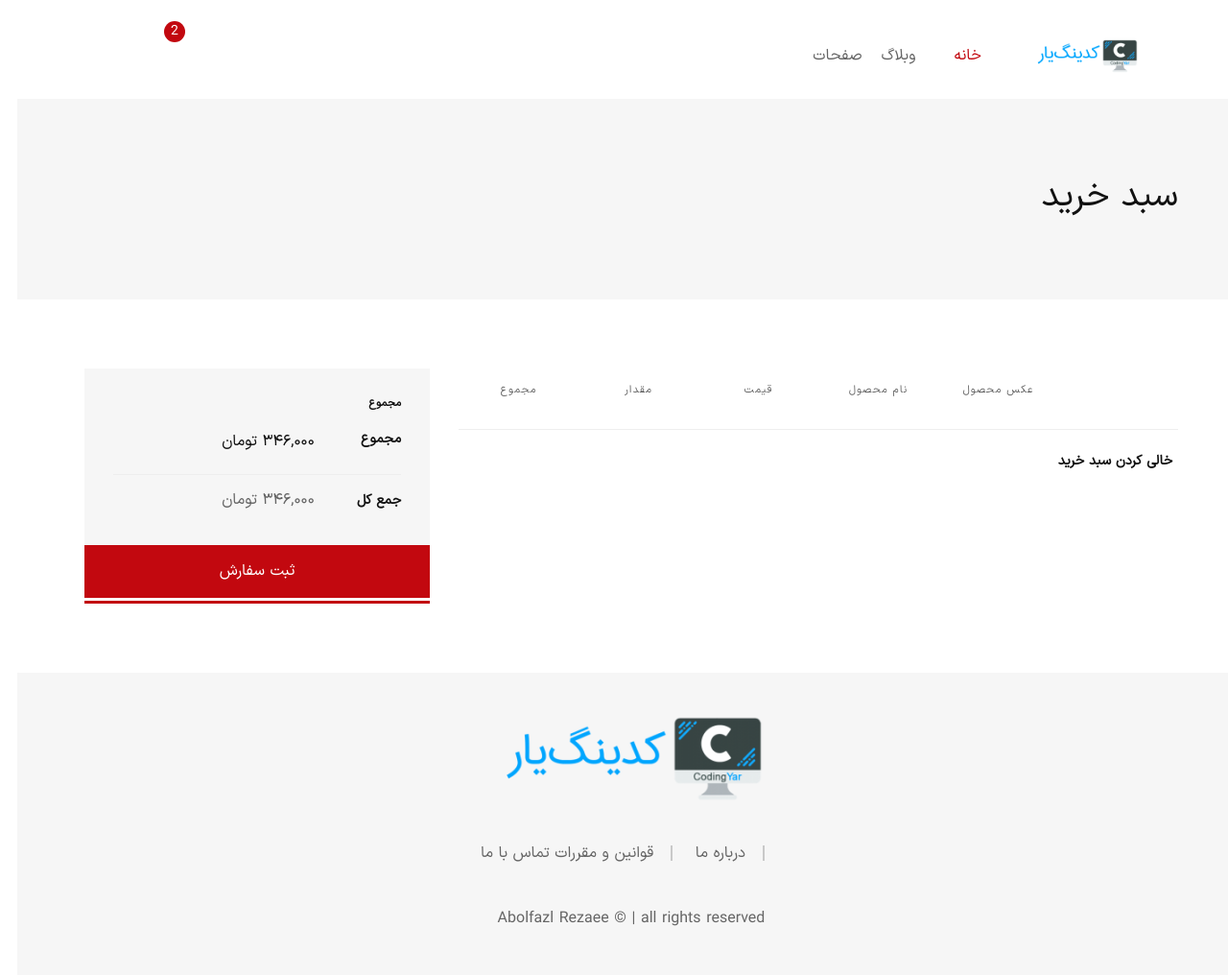
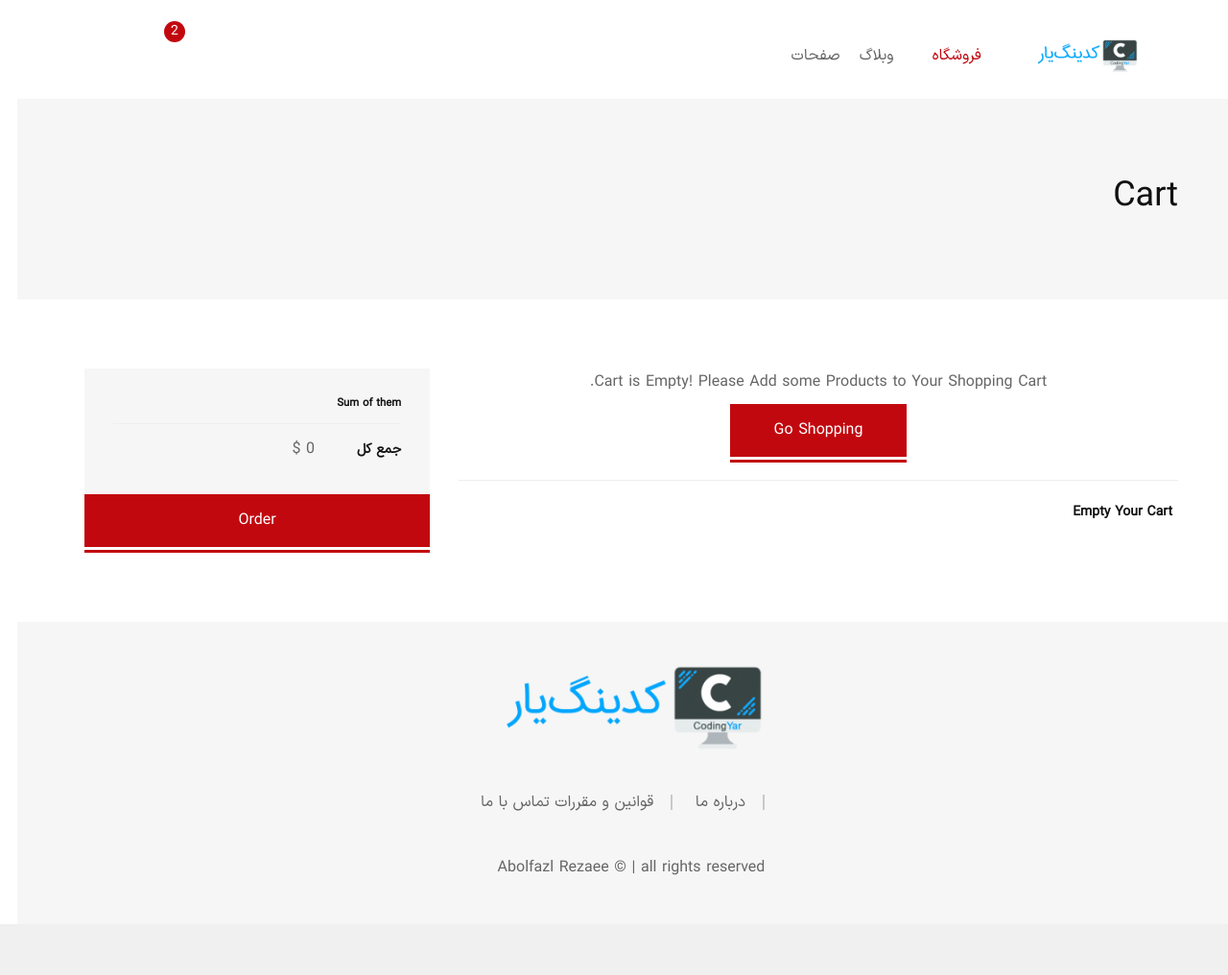
Before and after one commit to AboulfazlRezaee/OnlineShop, a Django app: page /cart/ in a window 1280 px wide. Shown: the whole page at 96% size. After the commit the page ends 963 px from the top, so only its background shows below. Run offline with Django 4.2, Linux system fonts and the light colour scheme; lists and menus that the app fills with data are empty; parts of the project's set-up code (start-up, migrations or seed data) failed here and were passed over; some libraries are stand-ins or nearby versions; some web fonts are replaced.

Commit message:
add trans to cart app

```diff
--- a/cart/cart.py
+++ b/cart/cart.py
@@ -1,3 +1,6 @@
+from django.contrib import messages
+from django.utils.translation import gettext as _
+
 from products.models import Product
 
 
@@ -30,6 +33,8 @@
             self.cart[product_id]['quantity'] = quantity
         else:
             self.cart[product_id]['quantity'] += quantity
+
+        messages.success(self.request, _('Product Successfully added to Your Cart.'))
         self.save()
 
     def save(self):
@@ -48,6 +53,8 @@
 
         if product_id in self.cart:
             del self.cart[product_id]
+
+            messages.warning(self.request, _('Product Successfully removed from Your Cart.'))
             self.save()
 
     def __iter__(self):
@@ -63,6 +70,7 @@
             cart[str(product.id)]['product_obj'] = product
 
         for item in cart.values():
+            item['total_price'] = item['product_obj'].price * item['quantity']
             yield item
 
     def __len__(self):
@@ -85,6 +93,5 @@
         Get the total price of all items in the cart
         """
         product_ids = self.cart.keys()
-        products = Product.objects.filter(id__in=product_ids)
 
-        return sum(product.price for product in products)
+        return sum(item['quantity'] * item['product_obj'].price for item in self.cart.values())
--- a/cart/templates/cart/cart_detail.html
+++ b/cart/templates/cart/cart_detail.html
@@ -5,7 +5,7 @@
 {% load crispy_forms_tags %}
 {% load comment_tags %}
 
-{% block page_title %}Cart Detail{% endblock page_title %}
+{% block page_title %}{% trans 'Cart Detail' %}{% endblock page_title %}
 
 {% block content %}
 
@@ -19,7 +19,7 @@
                 <div class="row">
                     <div class="col-12">
                         <div class="d-flex justify-content-between align-items-center flex-sm-row flex-column">
-                            <h1 class="page-title">سبد خرید</h1>
+                            <h1 class="page-title">{% trans 'Cart' %}</h1>
                         </div>
                     </div>
                 </div>
@@ -35,6 +35,8 @@
                         <div class="col-lg-8 mb-md--50">
                             <div class="row no-gutters">
                                 <div class="col-12">
+
+                                    {% if cart %}
                                         <div class="table-content table-responsive">
                                             <table class="table text-center">
                                                 <thead>
@@ -85,12 +87,19 @@
                                                                         >
                                                                     </div>
                                                                     {{ item.update_quantity_form.inplace }}
-                                                                <button class="small" type="submit">{% trans 'Update' %}</button>
+                                                                        <i>
+                                                                            <button type="submit" class="mt-3 ml-2" style="border:none; background-color:none;  background:none;">
+                                                                                <svg xmlns="http://www.w3.org/2000/svg" width="16" height="16" fill="currentColor" class="bi bi-arrow-clockwise" viewBox="0 0 16 16">
+                                                                                    <path fill-rule="evenodd" d="M8 3a5 5 0 1 0 4.546 2.914.5.5 0 0 1 .908-.417A6 6 0 1 1 8 2z"/>
+                                                                                    <path d="M8 4.466V.534a.25.25 0 0 1 .41-.192l2.36 1.966c.12.1.12.284 0 .384L8.41 4.658A.25.25 0 0 1 8 4.466"/>
+                                                                                </svg>
+                                                                            </button>
+                                                                        </i>
                                                                 </form>
                                                             </td>
                                                             <td class="product-total-price">
                                                                 <span class="product-price-wrapper">
-                                                                <span class="money">۲۹۶,۰۰۰ تومان</span>
+                                                                    <span class="money">{{ item.total_price }}</span>
                                                                 </span>
                                                             </td>
                                                         </tr>
@@ -99,41 +108,42 @@
                                                 </tbody>
                                             </table>
                                         </div>
+                                    {% else %}
+                                        <div class="text-center">
+                                            <p>{% trans 'Cart is Empty! Please Add some Products to Your Shopping Cart.' %}</p>
+                                            <a href="{% url 'product_list' %}">
+                                                <button class="btn btn-bg-red btn-color-white btn-hover-2">{% trans 'Go Shopping' %}</button>
+                                            </a>
+                                        </div>
+                                    {% endif %}
+
                                 </div>
                             </div>
                             <div class="row no-gutters border-top pt--20 mt--20">
                                 <div class="col-sm-6 text-sm-right">
-                                    <button type="submit" class="cart-form__btn">خالی کردن سبد خرید</button>
+                                    <button type="submit" class="cart-form__btn">{% trans 'Empty Your Cart' %}</button>
                                 </div>
                             </div>
                         </div>
                         <div class="col-lg-4">
                             <div class="cart-collaterals">
                                 <div class="cart-totals">
-                                    <h5 class="font-size-14 font-bold mb--15">مجموع</h5>
+                                    <h5 class="font-size-14 font-bold mb--15">{% trans 'Sum of them' %}</h5>
                                     <div class="cart-calculator">
-                                        <div class="cart-calculator__item">
-                                            <div class="cart-calculator__item--head">
-                                                <span>مجموع</span>
-                                            </div>
-                                            <div class="cart-calculator__item--value">
-                                                <span>۳۴۶,۰۰۰ تومان</span>
-                                            </div>
-                                        </div>
                                         <div class="cart-calculator__item order-total">
                                             <div class="cart-calculator__item--head">
                                                 <span>جمع کل</span>
                                             </div>
                                             <div class="cart-calculator__item--value">
                                                 <span class="product-price-wrapper">
-                                                    <span class="money">۳۴۶,۰۰۰ تومان</span>
+                                                    <span class="money">{{ cart.get_total_price }} {% trans '$' %}</span>
                                                 </span>
                                             </div>
                                         </div>
                                     </div>
                                 </div>
                                 <a href="checkout.html" class="btn btn-fullwidth btn-bg-red btn-color-white btn-hover-2">
-                                    ثبت سفارش
+                                    {% trans 'Order' %}
                                 </a>
                             </div>
                         </div>
@@ -162,7 +172,7 @@
             <div class="mini-cart-wrapper">
                 <a href="" class="btn-close"><i class="flaticon flaticon-cross"></i></a>
                 <div class="mini-cart-inner">
-                    <h3 class="mini-cart__heading mb--40 mb-lg--30 text-right">سبد خرید</h3>
+                    <h3 class="mini-cart__heading mb--40 mb-lg--30 text-right">{% trans 'Cart' %}</h3>
                     <div class="mini-cart__content">
                         <ul class="mini-cart__list text-right">
                             <li class="mini-cart__product d-flex justify-content-between">
--- a/cart/views.py
+++ b/cart/views.py
@@ -1,5 +1,5 @@
 from django.shortcuts import render, get_object_or_404, redirect
-from django.contrib import messages
+from django.views.decorators.http import require_POST
 
 from products.models import Product
 from .cart import Cart
@@ -19,6 +19,7 @@
 
     return render(request, 'cart/cart_detail.html', context)
 
+@require_POST
 def add_to_cart_view(request, product_id):
     cart = Cart(request)
     product = get_object_or_404(Product, id=product_id)
@@ -29,7 +30,6 @@
         quantity = cleaned_data['quantity']
         cart.add(product, quantity, replace_current_quantity=cleaned_data['inplace'])
 
-    messages.success(request, 'کالا با موفقیت در سبد خرید شما اضافه شد.')
 
     return redirect('cart:cart_detail')
 
@@ -39,6 +39,5 @@
 
     cart.remove(product)
 
-    messages.warning(request, 'کالا با موفقیت از سبد خرید شما حذف شد.')
 
     return redirect('cart:cart_detail')
--- a/templates/_base.html
+++ b/templates/_base.html
@@ -58,7 +58,7 @@
                                 <ul class="mainmenu d-lg-flex jusity-content-end jusity-content-lg-start pt-4">
                                     <li class="mainmenu__item menu-item-has-children active">
                                         <a href="{%url 'product_list'%}" class="mainmenu__link">
-                                            <span class="mm-text">خانه</span>
+                                            <span class="mm-text">فروشگاه</span>
                                         </a>
                                     </li>
                                     <li class="mainmenu__item menu-item-has-children">
```
Also changed, not shown: products/views.py (+6 -1 lines), cart/locale/fa/LC_MESSAGES/django.po (added), products/locale/fa/LC_MESSAGES/django.po, 2 other files. Lines whose indentation alone changed are shown as unchanged.
